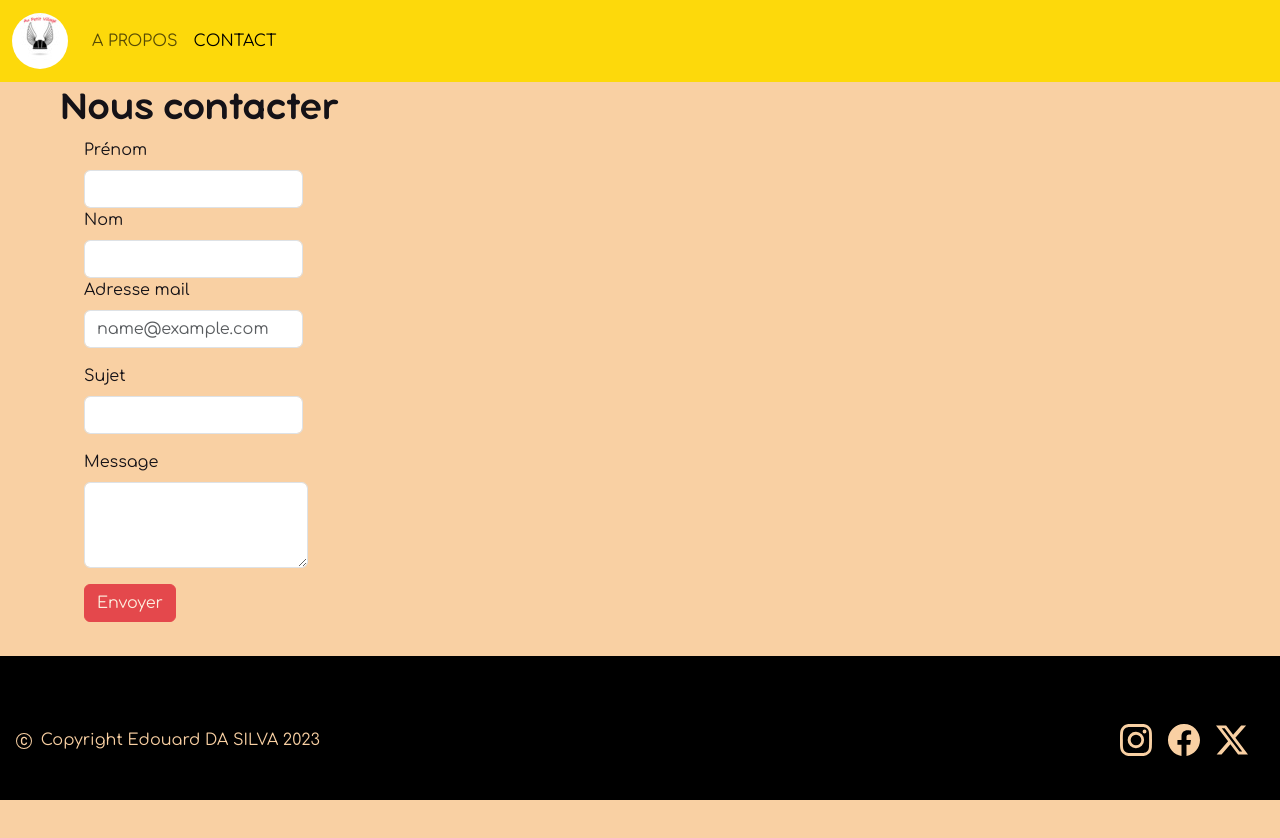
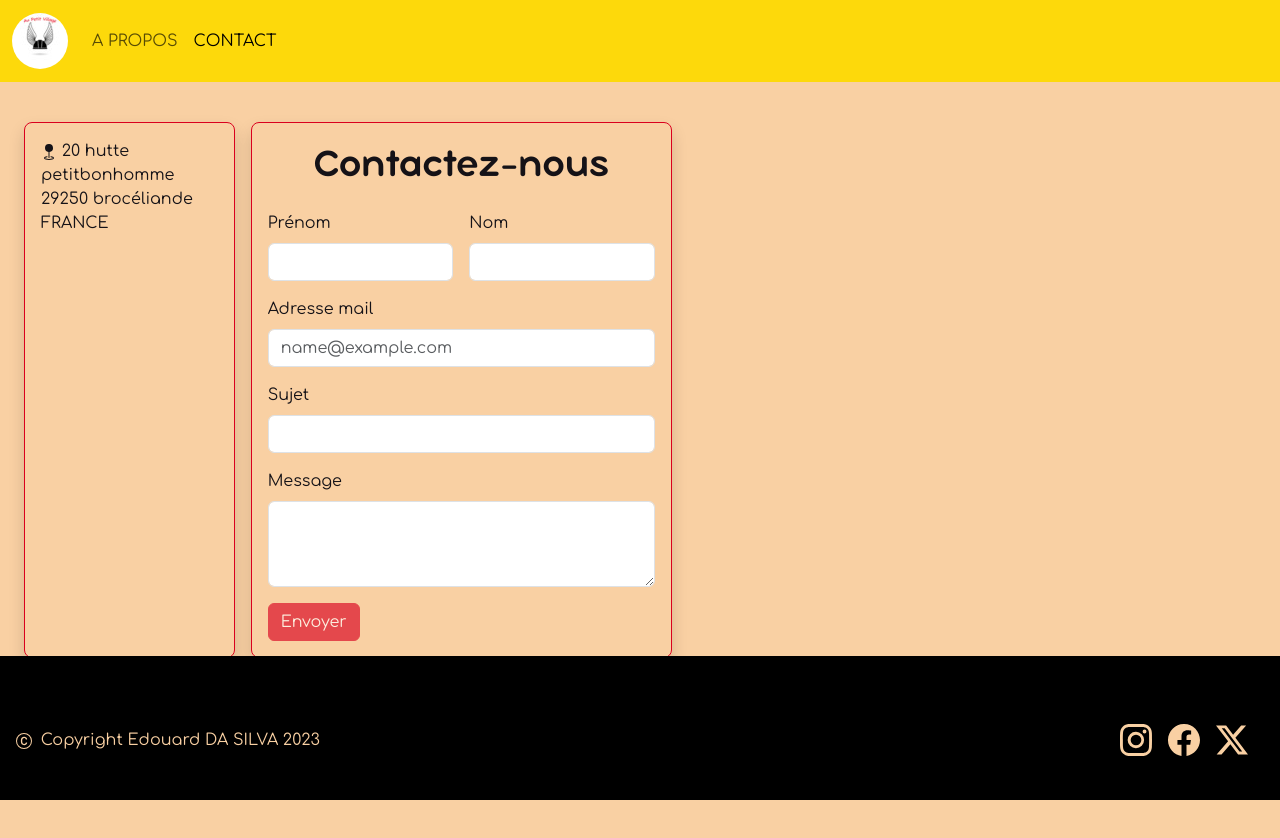
Before and after one commit to Etyliath/Dynamiser-site-web-Angular, an Angular app: page /contact in a window 1280 px wide. Shown: the top 838 px of the page. Built offline with nearby package versions, Linux system fonts and the light colour scheme.

Commit message:
update contact page add div localization and design page Issue #17

```diff
--- a/src/app/components/contact/contact.component.html
+++ b/src/app/components/contact/contact.component.html
@@ -1,17 +1,32 @@
-<div class=" container-fluid" style="margin-bottom: 180px">
-  <h1 class="mx-5">Nous contacter</h1>
+<div class="container-fluid" style="margin-bottom: 180px">
+  <div class="row g-2">
+    <div class="col col-md-4 col-lg-2 border border-secondary p-3 my-5 ms-3 rounded-3 shadow">
+      <p>
+        <svg xmlns="http://www.w3.org/2000/svg" width="16" height="16" fill="currentColor" class="bi bi-geo-fill" viewBox="0 0 16 16">
+          <path fill-rule="evenodd" d="M4 4a4 4 0 1 1 4.5 3.969V13.5a.5.5 0 0 1-1 0V7.97A4 4 0 0 1 4 3.999zm2.493 8.574a.5.5 0 0 1-.411.575c-.712.118-1.28.295-1.655.493a1.319 1.319 0 0 0-.37.265.301.301 0 0 0-.057.09V14l.002.008a.147.147 0 0 0 .016.033.617.617 0 0 0 .145.15c.165.13.435.27.813.395.751.25 1.82.414 3.024.414s2.273-.163 3.024-.414c.378-.126.648-.265.813-.395a.619.619 0 0 0 .146-.15.148.148 0 0 0 .015-.033L12 14v-.004a.301.301 0 0 0-.057-.09 1.318 1.318 0 0 0-.37-.264c-.376-.198-.943-.375-1.655-.493a.5.5 0 1 1 .164-.986c.77.127 1.452.328 1.957.594C12.5 13 13 13.4 13 14c0 .426-.26.752-.544.977-.29.228-.68.413-1.116.558-.878.293-2.059.465-3.34.465-1.281 0-2.462-.172-3.34-.465-.436-.145-.826-.33-1.116-.558C3.26 14.752 3 14.426 3 14c0-.599.5-1 .961-1.243.505-.266 1.187-.467 1.957-.594a.5.5 0 0 1 .575.411"/>
+        </svg>
+        20 hutte petitbonhomme<br />
+        29250 brocéliande<br />
+        FRANCE
+      </p>
+    </div>
+    <div class="col col-md-7 col-lg-4 border border-secondary p-3 my-5 ms-3 rounded-3 shadow">
       <div *ngIf="formValid" class="alert alert-success" role="alert">
-    <p> Merci {{contactForm.value.firstName}} {{ contactForm.value.lastName }} pour votre message </p>
+        <p>
+          Merci {{ contactForm.value.firstName }}
+          {{ contactForm.value.lastName }} pour votre message
+        </p>
       </div>
-
       <form
         [formGroup]="contactForm"
-    class="mx-5 container mb-5"
+        class="row g-3 align-items-center"
         (submit)="onSubmitForm()"
       >
-    <div class="mb-3 d-flex flex-column container">
-      <div class="me-3 me-auto">
-        <label for="formControlInputFirstName" class="form-label">Prénom</label>
+        <h1 class=" text-center">Contactez-nous</h1>
+        <div class="col-md-6">
+          <label for="formControlInputFirstName" class="form-label"
+            >Prénom</label
+          >
           <input
             type="text"
             class="form-control"
@@ -20,7 +35,7 @@
             formControlName="firstName"
           />
         </div>
-      <div class="me-auto">
+        <div class="col-md-6">
           <label for="formControlInputLastName" class="form-label">Nom</label>
           <input
             type="text"
@@ -30,7 +45,7 @@
             formControlName="lastName"
           />
         </div>
-      <div class="mb-3 me-auto">
+        <div class="col-md-12">
           <label for="formControlInputMail" class="form-label"
             >Adresse mail</label
           >
@@ -42,7 +57,7 @@
             formControlName="email"
           />
         </div>
-      <div class="mb-3 me-auto">
+        <div class="md-12">
           <label for="formControlInputSubject" class="form-label">Sujet</label>
           <input
             type="text"
@@ -52,7 +67,7 @@
             formControlName="subject"
           />
         </div>
-      <div class="mb-3 me-auto">
+        <div class="col-md-12">
           <label for="formControlTextareaMessage" class="form-label"
             >Message</label
           >
@@ -63,9 +78,16 @@
             formControlName="message"
           ></textarea>
         </div>
-      <div class="mb-3 ">
-        <button type="submit" class="btn btn-secondary mb-3" [disabled]="contactForm.invalid" >Envoyer</button>
-      </div>
+        <div class="col-md-12">
+          <button
+            type="submit"
+            class="btn btn-secondary"
+            [disabled]="contactForm.invalid"
+          >
+            Envoyer
+          </button>
         </div>
       </form>
     </div>
+  </div>
+</div>
```
Lines whose indentation alone changed are shown as unchanged.
